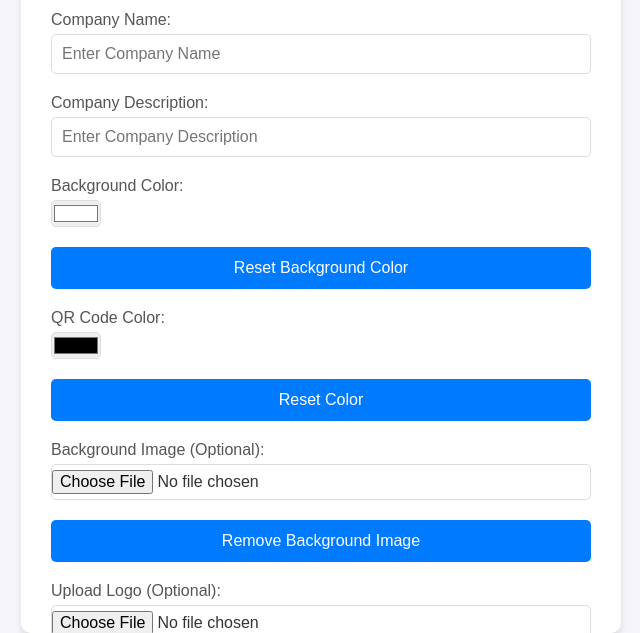
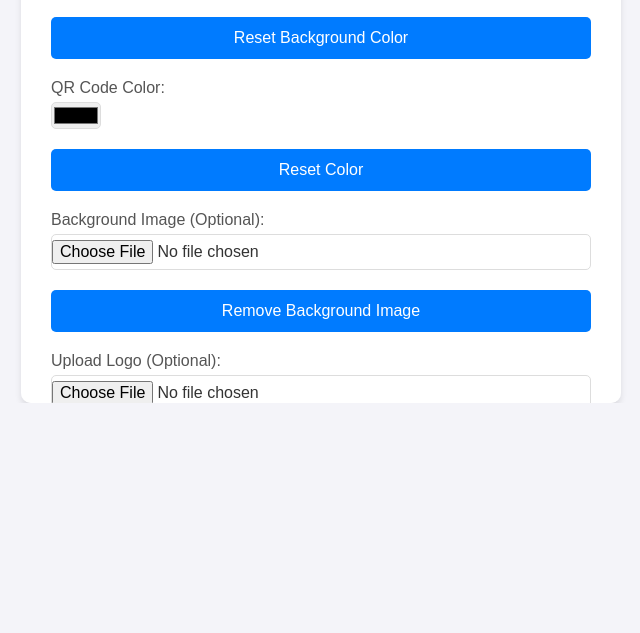
Before and after one commit to Vikash-Sinha/QRCodeGen, a plain HTML site: page index.html in a window 1280 px wide. Shown: the part 422-1055 px from the top of the page, without its empty margins (319-959 px from the left). After the commit the page ends 825 px from the top, so only its background shows below. Drawn offline with Linux system fonts and the light colour scheme; a script that the page names is missing.

Commit message:
Update index.html

```diff
--- a/index.html
+++ b/index.html
@@ -8,7 +8,7 @@
   <script src="https://cdnjs.cloudflare.com/ajax/libs/qrcodejs/1.0.0/qrcode.min.js"></script>
 </head>
 <body>
-  <div class="container" style="margin-top: 510px;">
+  <div class="container" style="margin-top: 50px;">
     <h1>QR Code Generator</h1>
 
     <!-- URL Input Section -->
```
